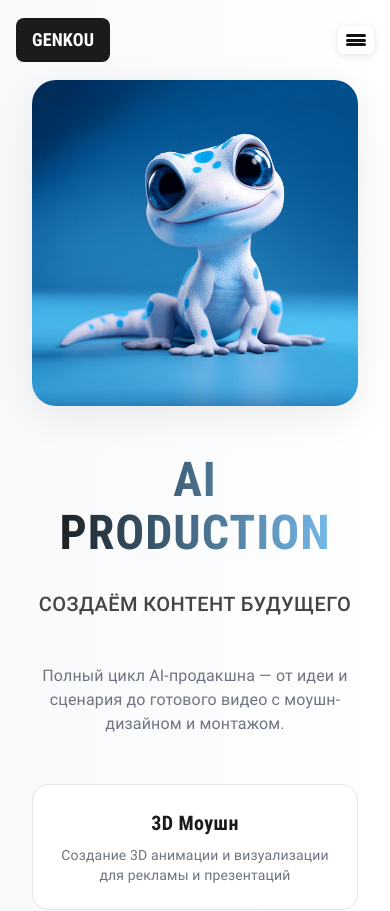
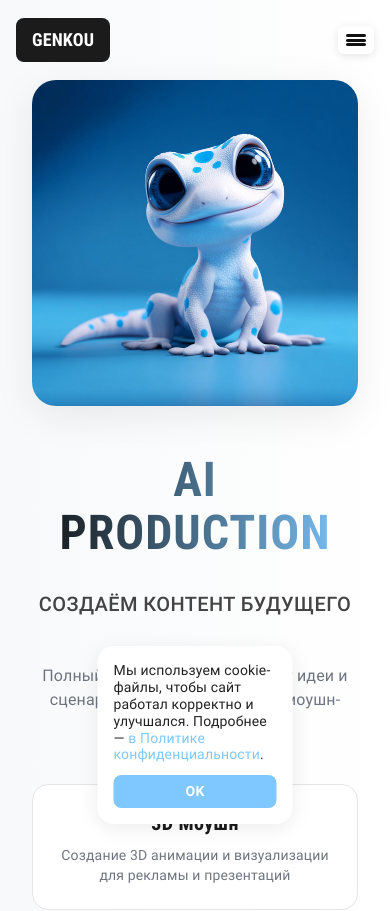
Before and after one commit to aiarsenov/genkou-studio-next, a Next.js app: page / in a window 390 px wide. Shown: the top 911 px of the page. Built offline with nearby package versions, Linux system fonts and the light colour scheme.

Commit message:
Добавлен баннер согласия с cookie-файлами: fixed bottom, localStorage, адаптивный дизайн

```diff
--- a/app/globals.css
+++ b/app/globals.css
@@ -120,6 +120,71 @@
   to {
     opacity: 1;
     transform: translateY(0);
+  }
+}
+
+/* Cookie Banner */
+.cookie-banner {
+  position: fixed;
+  bottom: 20px;
+  left: 50%;
+  transform: translateX(-50%);
+  background: #fff;
+  box-shadow: 0 4px 20px rgba(0, 0, 0, 0.08);
+  border-radius: 16px;
+  padding: 16px 24px;
+  display: flex;
+  align-items: center;
+  gap: 16px;
+  font-size: 14px;
+  color: #222;
+  z-index: 1000;
+  max-width: 90%;
+  width: auto;
+}
+
+.cookie-banner p {
+  margin: 0;
+  flex: 1;
+}
+
+.cookie-banner a {
+  color: #7EC8FF;
+  text-decoration: none;
+  transition: opacity 0.2s;
+}
+
+.cookie-banner a:hover {
+  opacity: 0.8;
+}
+
+#cookie-accept {
+  background: #7EC8FF;
+  border: none;
+  color: #fff;
+  font-weight: 600;
+  padding: 8px 16px;
+  border-radius: 8px;
+  cursor: pointer;
+  transition: background 0.2s;
+  white-space: nowrap;
+}
+
+#cookie-accept:hover {
+  background: #5BB8F2;
+}
+
+@media (max-width: 768px) {
+  .cookie-banner {
+    flex-direction: column;
+    align-items: flex-start;
+    gap: 12px;
+    max-width: calc(100% - 32px);
+    padding: 16px;
+  }
+
+  #cookie-accept {
+    width: 100%;
   }
 }
 
--- a/app/layout.tsx
+++ b/app/layout.tsx
@@ -2,6 +2,7 @@ import type { Metadata } from "next";
 import localFont from "next/font/local";
 import "./globals.css";
 import BlueLines from "@/components/BlueLines";
+import CookieBanner from "@/components/CookieBanner";
 
 export const roboto = localFont({
   src: [
@@ -64,6 +65,7 @@ export default function RootLayout({
       <body className="antialiased">
         <BlueLines />
         {children}
+        <CookieBanner />
       </body>
     </html>
   );
--- /dev/null
+++ b/components/CookieBanner.tsx
@@ -0,0 +1,35 @@
+'use client';
+
+import { useState, useEffect } from 'react';
+import Link from 'next/link';
+
+export default function CookieBanner() {
+  const [showBanner, setShowBanner] = useState(false);
+
+  useEffect(() => {
+    // Проверяем, есть ли согласие в localStorage
+    const cookieAccepted = localStorage.getItem('cookieAccepted');
+    if (!cookieAccepted) {
+      setShowBanner(true);
+    }
+  }, []);
+
+  const handleAccept = () => {
+    localStorage.setItem('cookieAccepted', 'true');
+    setShowBanner(false);
+  };
+
+  if (!showBanner) return null;
+
+  return (
+    <div className="cookie-banner">
+      <p>
+        Мы используем cookie-файлы, чтобы сайт работал корректно и улучшался. Подробнее —{' '}
+        <Link href="/privacy">в Политике конфиденциальности</Link>.
+      </p>
+      <button id="cookie-accept" onClick={handleAccept}>
+        OK
+      </button>
+    </div>
+  );
+}
```
